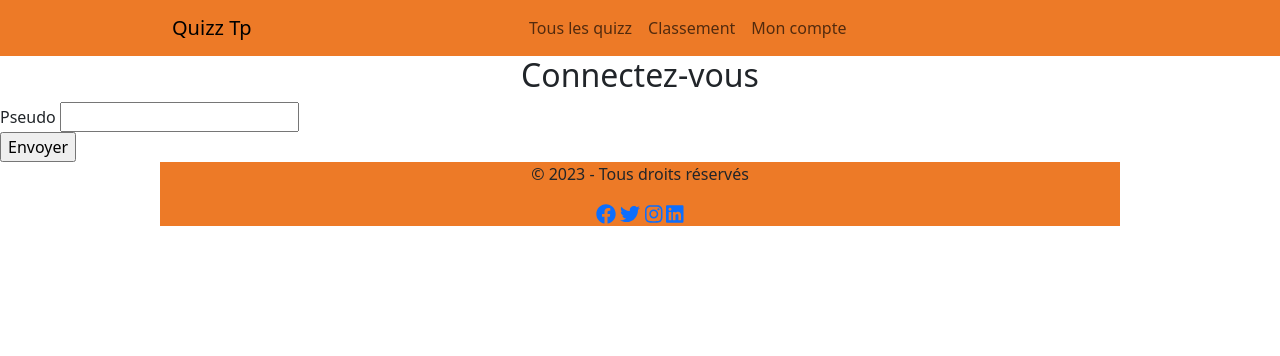
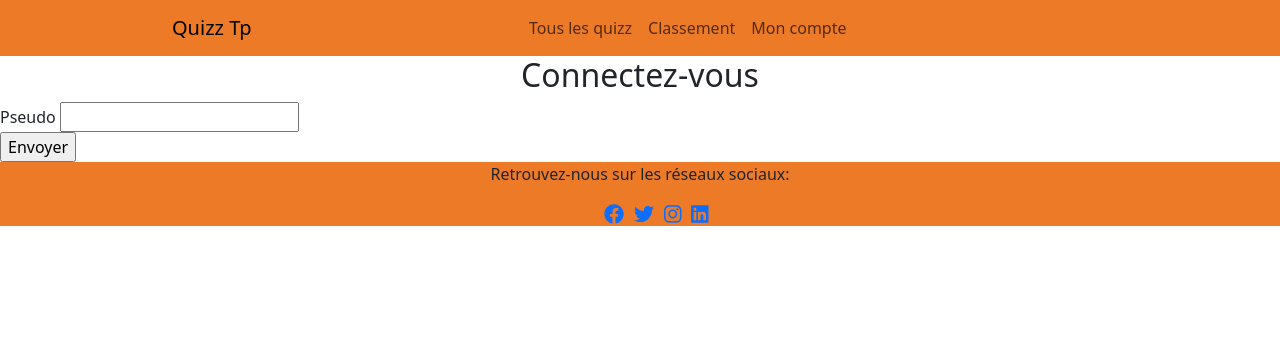
Before and after one commit to Vekian/Quizz_TP, a PHP site: page /index.php in a window 1280 px wide. Shown: the top 356 px of the page. Run offline with PHP 8.4, Linux system fonts and the light colour scheme; data comes from the database, SQL or seed files in the repository; some libraries are stand-ins or nearby versions.

Commit message:
ajout du footer

```diff
--- a/footer.php
+++ b/footer.php
@@ -15,20 +15,20 @@
     <title>Document</title>
 </head>
 <body>
+<footer style="background-color: #ED7A27;">
+  <p>Retrouvez-nous sur les réseaux sociaux:</p>
+  <ul class="social-icons" style="list-style-type: none; display: flex; justify-content: center;">
+    <li style="margin-right: 10px;"><a href="https://fr-fr.facebook.com/" target="_blank"><i class="fab fa-facebook fa-lg"></i></a></li>
+    <li style="margin-right: 10px;"><a href="https://twitter.com/i/flow/login?redirect_after_login=%2F%3Flang%3Dfr" target="_blank"><i class="fab fa-twitter fa-lg"></i></a></li>
+    <li style="margin-right: 10px;"><a href="https://www.instagram.com/accounts/login/" target="_blank"><i class="fab fa-instagram fa-lg"></i></a></li>
+    <li><a href="https://www.linkedin.com/authwall?trk=qf&original_referer=https://www.google.com/&sessionRedirect=https%3A%2F%2Ffr.linkedin.com%2F" target="_blank"><i class="fab fa-linkedin fa-lg"></i></a></li>
+  </ul>
+</footer>
 
-<footer>
-        <div class="container-fluid" style="background-color: #ED7A27;">
-            <div class="row">
-                <div class="col-12 text-center">
-                    <p>&copy; 2023 - Tous droits réservés</p>
-                    <a href="https://www.facebook.com/votrepage" target="_blank" class="social-icon"><i class="fab fa-facebook fa-lg"></i></a>
-                    <a href="https://twitter.com/votrepage" target="_blank" class="social-icon"><i class="fab fa-twitter fa-lg"></i></a>
-                    <a href="https://www.instagram.com/votrepage" target="_blank" class="social-icon"><i class="fab fa-instagram fa-lg"></i></a>
-                    <a href="https://www.linkedin.com/in/votrepage" target="_blank" class="social-icon"><i class="fab fa-linkedin fa-lg"></i></a>
-                </div>
-            </div>
-        </div>
-    </footer>
+
+
+
+
 
 
     <script src="https://cdnjs.cloudflare.com/ajax/libs/font-awesome/6.0.0-beta3/js/all.min.js"></script>
```
